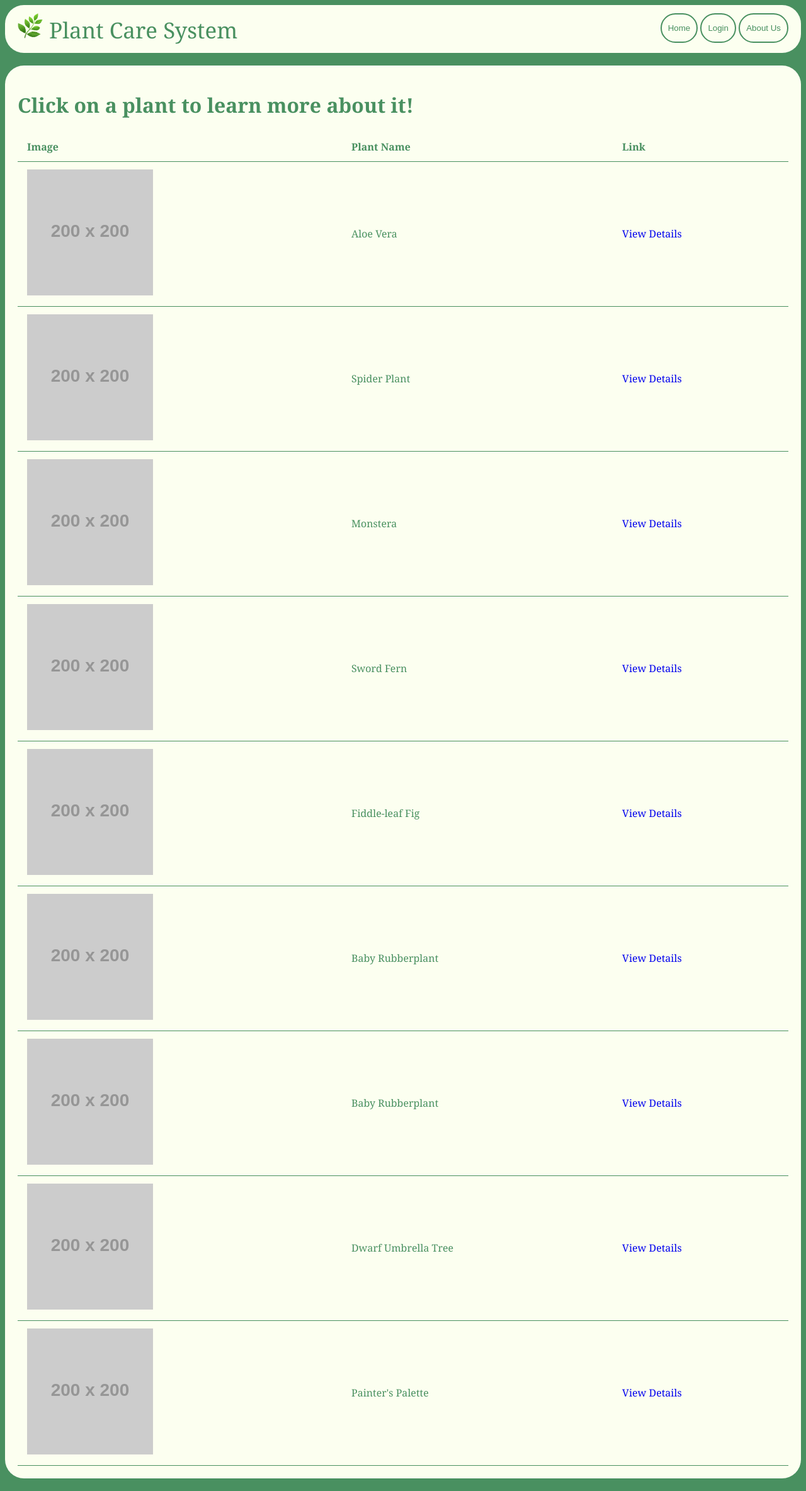
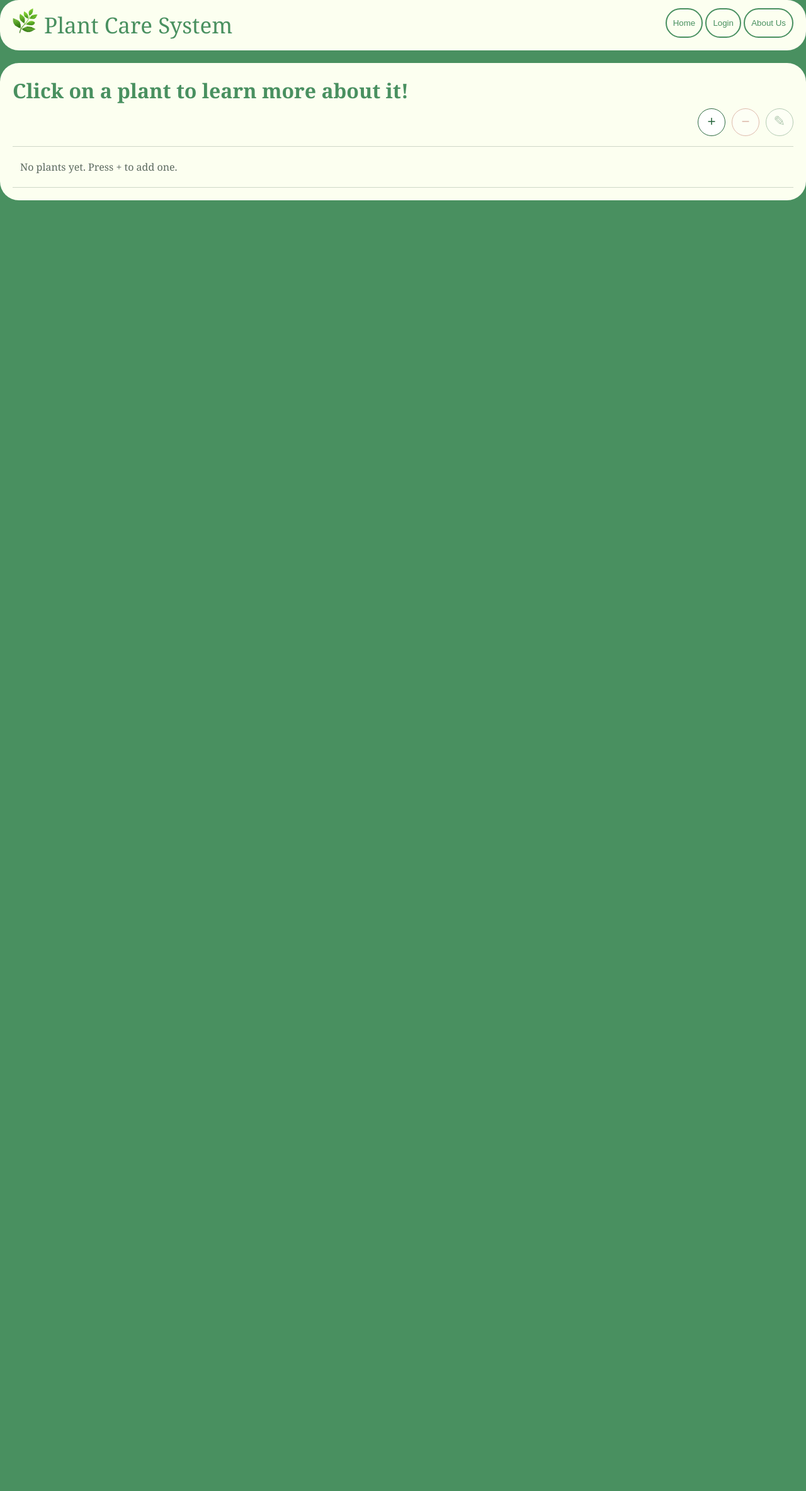
Before and after one commit to poopydesu/485_Plant_Care_System, a PHP site: page /plants.html in a window 1280 px wide. Shown: the whole page at 63% size. After the commit the page ends 318 px from the top, so only its background shows below. Run offline with PHP 8.4, Linux system fonts and the light colour scheme; grey boxes labelled with a size stand in for pictures from a placeholder-image service; some libraries are stand-ins or nearby versions.

Commit message:
Modified some stuff
- Added plants.php, db.php, plants.js, plants_api.php for uploading plants and images
- Now the 3 placeholder users can log in and view their plants. Shows in SQL database
- created a new `plants` table in sql.

```diff
--- /dev/null
+++ b/src/db.php
@@ -0,0 +1,4 @@
+<?php
+mysqli_report(MYSQLI_REPORT_ERROR | MYSQLI_REPORT_STRICT);
+$conn = new mysqli("localhost", "root", "12345678", "PlantCareSystem", 3000);
+$conn->set_charset("utf8mb4");
--- a/src/login.php
+++ b/src/login.php
@@ -3,7 +3,7 @@ session_start();
 mysqli_report(MYSQLI_REPORT_ERROR | MYSQLI_REPORT_STRICT);
 
 if ($_SERVER['REQUEST_METHOD'] !== 'POST') {
-    header("Location: login.html");
+    header("Location: plants.php");
     exit();
 }
 
@@ -17,7 +17,7 @@ $user = $stmt->get_result()->fetch_assoc();
 if ($user && password_verify($_POST['password'], $user['password'])) {
     session_regenerate_id(true);
     $_SESSION['username'] = $user['username'];
-    header("Location: plants.html");
+    header("Location: plants.php");
 } else {
     header("Location: login.html?login=failed");
 }
--- a/src/plants.html
+++ b/src/plants.html
@@ -1,5 +1,6 @@
 <!DOCTYPE html>
 <html lang="en">
+
 <head>
     <meta charset="UTF-8">
     <meta name="viewport" content="width=device-width, initial-scale=1.0">
@@ -8,12 +9,15 @@
     <title>Plant Care Plants</title>
     <link rel="icon" type="image/png" href="assets/favicon.png">
     <link rel="stylesheet" href="style.css">
+    <script src="plants.js" defer></script>
 </head>
+
 <body id="index">
     <!-- Nav bar to hold login, view plants, and about us buttons -->
-     <nav>
+    <nav>
         <!-- Logo/favicon in top left with placeholder name -->
-        <a href="index.html"><img src="assets/favicon.png" alt="Site Logo" width="40" height="40"><span class="logo-text">Plant Care System</span></a>
+        <a href="index.html"><img src="assets/favicon.png" alt="Site Logo" width="40" height="40"><span
+                class="logo-text">Plant Care System</span></a>
 
         <!-- Form to allow PHP POST method -->
         <form method="POST" action="index.php">
@@ -21,85 +25,39 @@
             <button type="submit" class="nav-btn" name="index-btn-login">Login</button>
             <button type="submit" class="nav-btn" name="index-btn-about">About Us</button>
         </form>
-     </nav>
+    </nav>
+    <!-- popup for adding, removing, and editing plants -->
+    <dialog id="plantDialog">
+        <form id="plantForm" method="dialog">
+            <h2 id="dialogTitle">Add plant</h2>
+            <label>Scientific Name
+                <input id="fName" maxlength="50">
+            </label>
+            <label>Common Name
+                <input id="fName" maxlength="50">
+            </label>
+            <label>Upload Image
+                <input id="fImg" type="file">
+            </label>
+            <div class="actions">
+                <button type="button" id="cancelBtn">Cancel</button>
+                <button type="submit" class="primary">Save plant</button>
+            </div>
+        </form>
+    </dialog>
 
-     <div class="no-flex-body">
+    <div class="no-flex-body">
         <h1>Click on a plant to learn more about it!</h1>
+        <div class="tools">
+            <button id="addBtn" title="Add plant" aria-label="Add plant">+</button>
+            <button id="removeBtn" title="Remove selected plant" aria-label="Remove selected plant" disabled>&minus;</button>
+            <button id="editBtn" title="Edit selected plant" aria-label="Edit selected plant" disabled>&#9998;</button>
+        </div>
 
-        <!-- Table for all plants -->
-        <table class="plant-table">
-            <thead>
-                <tr>
-                <th>Image</th>
-                <th>Plant Name</th>
-                <th>Link</th>
-                </tr>
-            </thead>
-            <tbody>
-                <!-- Aloe Vera -->
-                <tr class="clickable-row" onclick="window.location='plant-info.html';">
-                    <td><img src="https://placehold.co/200x200" alt="Aloe Vera" class="plant-thumb"></td>
-                    <td><span class="plant-name">Aloe Vera</span></td>
-                    <td><a href="plant-info.html" class="view-link">View Details</a></td>
-                </tr>
+        <!-- experimental list for plants -->
+        <ul id="plantList" role="listbox" aria-label="Plants" img src="https://placehold.co/200x200" alt="plant img" class="plant-thumb" onclick="window.location='plant-info.html';"></ul>
 
-                <!-- Spider Plant -->
-                <tr class="clickable-row" onclick="window.location='plant-info.html';">
-                    <td><img src="https://placehold.co/200x200" alt="Spider Plant" class="plant-thumb"></td>
-                    <td><span class="plant-name">Spider Plant</span></td>
-                    <td><a href="plant-info.html" class="view-link">View Details</a></td>
-                </tr>
+    </div>
+</body>
 
-                <!-- Monstera -->
-                <tr class="clickable-row" onclick="window.location='plant-info.html';">
-                    <td><img src="https://placehold.co/200x200" alt="Monstera" class="plant-thumb"></td>
-                    <td><span class="plant-name">Monstera</span></td>
-                    <td><a href="plant-info.html" class="view-link">View Details</a></td>
-                </tr>
-
-                <!-- Sword Fern -->
-                <tr class="clickable-row" onclick="window.location='splant-info.html';">
-                    <td><img src="https://placehold.co/200x200" alt="Sword Fern" class="plant-thumb"></td>
-                    <td><span class="plant-name">Sword Fern</span></td>
-                    <td><a href="plant-info.html" class="view-link">View Details</a></td>
-                </tr>
-
-                <!-- Fiddle Leaf Fig -->
-                <tr class="clickable-row" onclick="window.location='plant-info.html';">
-                    <td><img src="https://placehold.co/200x200" alt="Sword Fern" class="plant-thumb"></td>
-                    <td><span class="plant-name">Fiddle-leaf Fig</span></td>
-                    <td><a href="plant-info.html" class="view-link">View Details</a></td>
-                </tr>
-
-                <!-- Baby Rubberplant -->
-                <tr class="clickable-row" onclick="window.location='plant-info.html';">
-                    <td><img src="https://placehold.co/200x200" alt="Baby Rubberplant" class="plant-thumb"></td>
-                    <td><span class="plant-name">Baby Rubberplant</span></td>
-                    <td><a href="plant-info.html" class="view-link">View Details</a></td>
-                </tr>
-
-                <!-- Inchplant -->
-                <tr class="clickable-row" onclick="window.location='plant-info.html';">
-                    <td><img src="https://placehold.co/200x200" alt="Inchplant" class="plant-thumb"></td>
-                    <td><span class="plant-name">Baby Rubberplant</span></td>
-                    <td><a href="plant-info.html" class="view-link">View Details</a></td>
-                </tr>
-
-                <!-- Dwarf Umbrella Tree -->
-                <tr class="clickable-row" onclick="window.location='plant-info.html';">
-                    <td><img src="https://placehold.co/200x200" alt="Dwarf Umbrella Tree" class="plant-thumb"></td>
-                    <td><span class="plant-name">Dwarf Umbrella Tree</span></td>
-                    <td><a href="plant-info.html" class="view-link">View Details</a></td>
-                </tr>
-
-                <!-- Painter's Palette -->
-                <tr class="clickable-row" onclick="window.location='plant-info.html';">
-                    <td><img src="https://placehold.co/200x200" alt="Painter's Palette" class="plant-thumb"></td>
-                    <td><span class="plant-name">Painter's Palette</span></td>
-                    <td><a href="plant-info.html" class="view-link">View Details</a></td>
-                </tr>
-            </tbody>
-        </table>
-     </div>
-</body>
 </html>
--- a/src/style.css
+++ b/src/style.css
@@ -1,7 +1,39 @@
 /* GENERAL STYLES */
 /* Styles for all body paragraphs */
+
+:root {
+    --bg: #f2f5ee;
+    --ink: #1f2a22;
+    --muted: #5d6b60;
+    --line: #cfd8c8;
+    --leaf: #2f6b43;
+    --leaf-dark: #22502f;
+    --danger: #a63d2f;
+    --sel: #e1ecd8;
+}
+
 body {
     font-family: Georgia, 'Times New Roman', Times, serif;
+    margin: 0;
+    background: var(--bg);
+    color: var(--ink);
+    line-height: 1.5;
+}
+
+main {
+    max-width: 640px;
+    margin: 0 auto;
+    padding: 32px 20px;
+}
+
+h1 {
+    font-size: 2rem;
+    margin: 0 0 4px;
+}
+
+.sub {
+    color: var(--muted);
+    margin: 0 0 24px;
 }
 
 /* Styles for consistent top nav bar*/
@@ -11,7 +43,7 @@ nav {
     justify-content: space-between;
     padding: 13px 20px;
     border-radius: 30px;
-    background-color:rgb(252, 255, 240);
+    background-color: rgb(252, 255, 240);
 }
 
 /* Styles for index.html buttons */
@@ -93,7 +125,7 @@ a {
 }
 
 .col-right {
-    width:75%;
+    width: 75%;
     text-align: left;
 }
 
@@ -105,7 +137,7 @@ a {
     color: rgb(252, 255, 240);
 }
 
-.container{
+.container {
     width: 420px;
     background: linear-gradient(0deg, rgb(73, 144, 96));
     border: 2px solid rgba(255, 255, 255, 0.2);
@@ -121,13 +153,13 @@ a {
     text-align: center;
 }
 
-.container .input-box{
+.container .input-box {
     position: relative;
     height: 10px;
     margin: 60px 0;
 }
 
-.input-box input{
+.input-box input {
     width: 100;
     height: 100%;
     background: rgba(255, 255, 255, 0.2);
@@ -135,16 +167,17 @@ a {
     outline: none;
     border: 2px solid rgba(255, 255, 255, 0.2);
     border-radius: 40px;
-    font-size: 16px;;
+    font-size: 16px;
+    ;
     color: #fff;
     padding: 20px 45px 20px 20px;
 }
 
-.input-box input::placeholder{
+.input-box input::placeholder {
     color: #fff;
 }
 
-.input-box i{
+.input-box i {
     position: absolute;
     right: 20px;
     top: 50%;
@@ -153,7 +186,7 @@ a {
     font-size: 20px;
 }
 
-.container .submit-btn{
+.container .submit-btn {
     width: 100%;
     height: 45px;
     background: #fff;
@@ -174,7 +207,20 @@ a {
     border-collapse: collapse;
 }
 
-.plant-table th, .plant-table td {
+li { display: flex;
+    align-items: center;
+    gap: 12px;
+}
+
+.thumb {
+    width: 56px;
+    height: 56px;
+    object-fit: cover;
+    border-radius: 6px;
+}
+
+.plant-table th,
+.plant-table td {
     padding: 12px 15px;
     border-bottom: 1px solid rgb(73, 144, 96);
     text-align: left;
@@ -195,7 +241,8 @@ a {
     width: 300px;
     border: 1px solid rgb(73, 144, 96);
     border-radius: 6px;
-  overflow: hidden; /* Keep hidden content from overflowing */
+    overflow: hidden;
+    /* Keep hidden content from overflowing */
 }
 
 /* Hide the checkbox */
@@ -210,7 +257,8 @@ a {
     padding: 15px;
     background-color: #f1f1f1;
     font-weight: bold;
-  user-select: none; /* Prevents text highlighting */
+    user-select: none;
+    /* Prevents text highlighting */
 }
 
 /* Ease the transition of box expanding */
@@ -228,13 +276,154 @@ a {
 }
 
 /* When checkbox is checked, expand the content container */
-.toggle-input:checked ~ .box-content {
+.toggle-input:checked~.box-content {
     max-height: 200px;
     opacity: 1;
     padding: 15px;
 }
 
 /* Rotate the icon arrow when opened */
-.toggle-input:checked ~ .box-header .icon {
+.toggle-input:checked~.box-header .icon {
     transform: rotate(180deg);
 }
+
+ul {
+    list-style: none;
+    margin: 0;
+    padding: 0;
+    border-top: 1px solid var(--line);
+}
+
+li {
+    padding: 14px 12px;
+    border-bottom: 1px solid var(--line);
+    cursor: pointer;
+}
+
+li:hover {
+    background: #e9f0e3;
+}
+
+li[aria-selected="true"] {
+    background: var(--sel);
+    box-shadow: inset 4px 0 0 var(--leaf);
+}
+
+.name {
+    font-weight: bold;
+}
+
+.meta {
+    color: var(--muted);
+    font-size: .95rem;
+}
+
+.empty {
+    color: var(--muted);
+    padding: 20px 12px;
+}
+
+dialog {
+    border: 1px solid var(--line);
+    border-radius: 8px;
+    padding: 24px;
+    width: min(420px, 92vw);
+    background: #fff;
+    color: var(--ink);
+}
+
+dialog::backdrop {
+    background: rgba(20, 30, 22, .4);
+}
+
+dialog h2 {
+    margin: 0 0 16px;
+    font-size: 1.3rem;
+}
+
+label {
+    display: block;
+    margin-bottom: 14px;
+    font-size: .95rem;
+}
+
+input {
+    display: block;
+    width: 100%;
+    margin-top: 4px;
+    padding: 8px 10px;
+    border: 1px solid var(--line);
+    border-radius: 4px;
+    font: inherit;
+}
+
+.actions {
+    display: flex;
+    justify-content: flex-end;
+    gap: 8px;
+    margin-top: 8px;
+}
+
+.actions button {
+    padding: 8px 16px;
+    border-radius: 4px;
+    font: inherit;
+    cursor: pointer;
+    border: 1px solid var(--leaf);
+    background: #fff;
+    color: var(--leaf);
+}
+
+.actions .primary {
+    background: var(--leaf);
+    color: #fff;
+}
+
+.actions .primary:hover {
+    background: var(--leaf-dark);
+}
+
+/* STYLES FOR THE MOD BUTTONS */
+.tools {
+    display: flex;
+    justify-content: flex-end;
+    gap: 10px;
+    margin-bottom: 16px;
+}
+
+.tools button {
+    width: 44px;
+    height: 44px;
+    border: 1.5px solid var(--leaf);
+    border-radius: 50%;
+    background: #fff;
+    color: var(--leaf);
+    font-size: 1.4rem;
+    line-height: 1;
+    cursor: pointer;
+}
+
+.tools button:hover:not(:disabled) {
+    background: var(--leaf);
+    color: #fff;
+}
+
+#removeBtn {
+    border-color: var(--danger);
+    color: var(--danger);
+}
+
+#removeBtn:hover:not(:disabled) {
+    background: var(--danger);
+}
+
+.tools button:disabled {
+    opacity: .35;
+    cursor: not-allowed;
+}
+
+button:focus-visible,
+input:focus-visible {
+    outline: 3px solid #86b894;
+    outline-offset: 2px;
+}
```
Also changed, not shown: src/plants.js (added, +123 -0 lines), src/plants.php (added, +79 -0 lines), src/plants_api.php (added, +96 -0 lines), src/uploads/b1f4ae0273f9ee303830b876ea1ecefb.jpg (added), src/uploads/f7029e025538b43feb7a3ded3401d512.jpg (added). Lines whose indentation alone changed are shown as unchanged.
